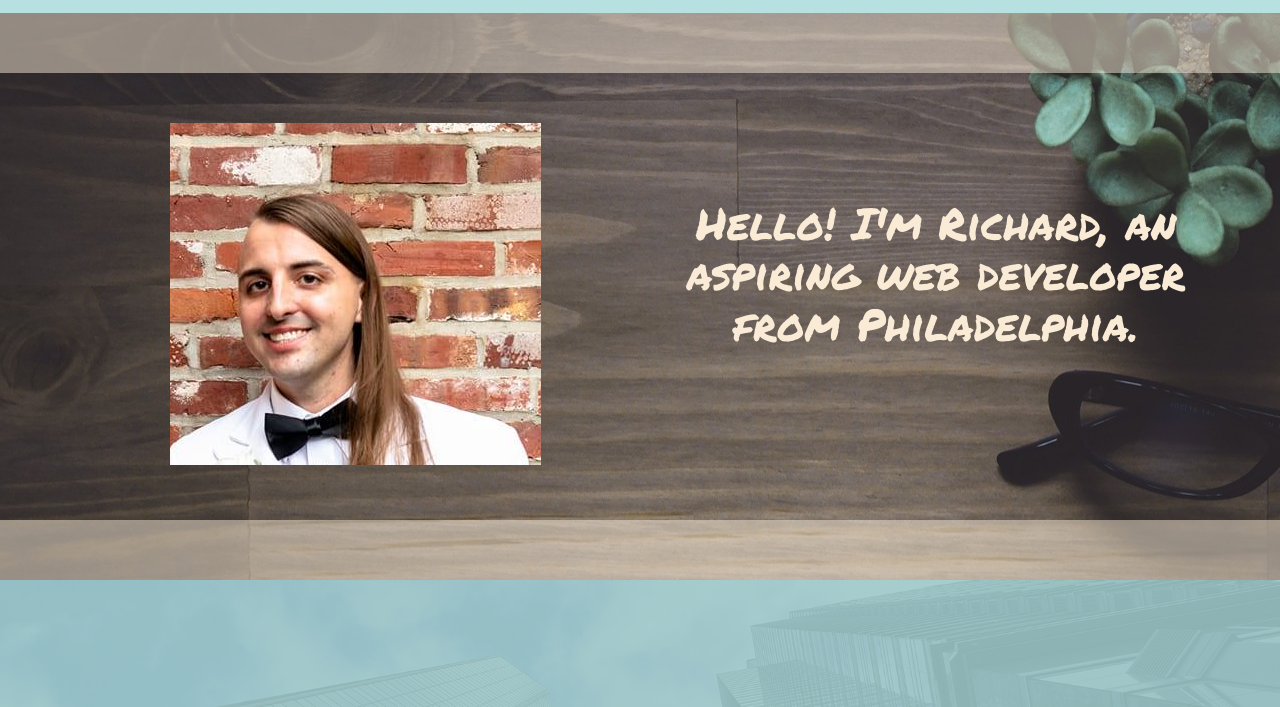
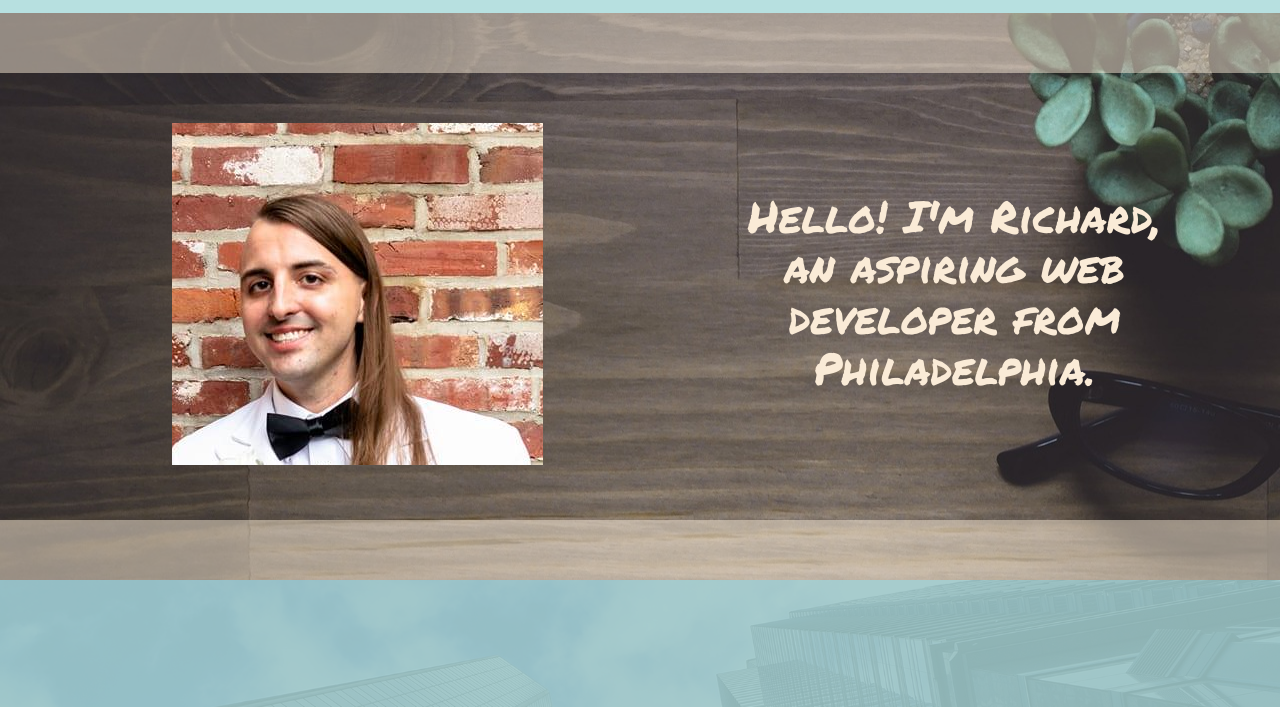
Before and after one commit to Richardscripts/MyPortfolio, a plain HTML site: page index.html in a window 1280 px wide. Shown: the part 491-1198 px from the top of the page. Drawn offline with nearby package versions, Linux system fonts and the light colour scheme; a web font is replaced by a local one.

Commit message:
Change static num to percents, added overflow CSS

```diff
--- a/style.css
+++ b/style.css
@@ -67,22 +67,26 @@ header {
 
 .image {
   padding: 50px;
-  margin-left: 120px;
+ /**/
 }
 
 .pic-container {
   display: flex;
+  margin-left: 9.5%;
+  overflow-x: hidden;
 }
 
 .hello-section {
-  width: 800px;
+  width: 50%;  /**/
 }
 
 .hello-statement {
+  display: inline-block;
   text-align: center;
   font-family: permanent marker, Arial, Helvetica, sans-serif;
   color: antiquewhite;
-  padding: 88px 88px 88px 89px;;
+  padding-left: 25%;
+  padding-top: 14%;
 }
 
 /* mission statement section styling */
```
